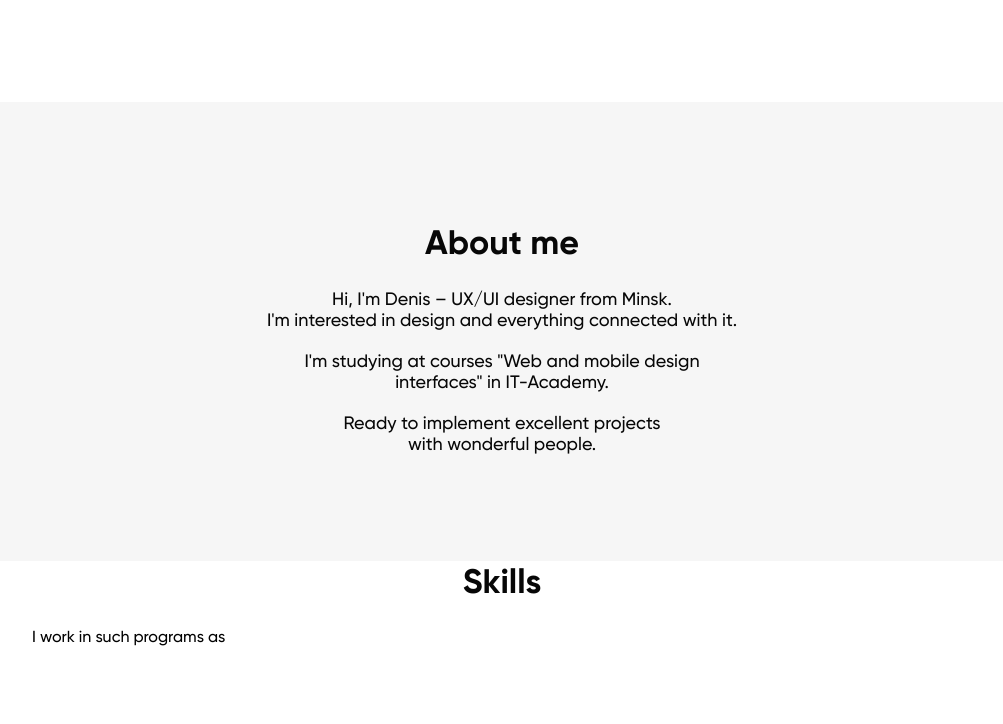
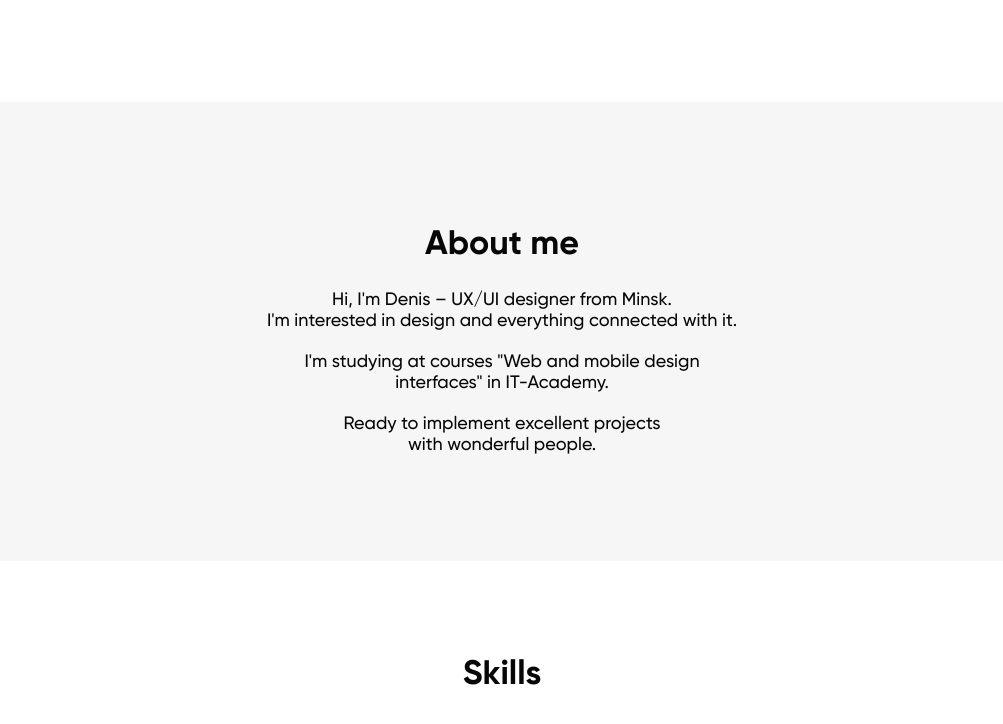
Before and after one commit to Evi-ava/bigbrother, a plain HTML site: page index.html in a window 1280 px wide. Shown: the part 701-1425 px from the top of the page, without its empty margins (138-1141 px from the left). Before the commit the page ends 1355 px from the top, so only its background shows below. Drawn offline with Linux system fonts and the light colour scheme.

Commit message:
Skills 1

```diff
--- a/css/style.css
+++ b/css/style.css
@@ -129,3 +129,9 @@ header {
 .text-block:nth-child(4) {
     margin-bottom: 0;
 }
+
+/* skills */
+
+.skills {
+    padding: 91px 0 110px 0;
+}
--- a/index.html
+++ b/index.html
@@ -65,7 +65,6 @@ interfaces" in IT-Academy.
     <div class="skills">
         <div class="container">
             <div class="title">Skills</div>
-            <div class="sub-title">I work in such programs as</div>
         </div>
     </div>
 
```
